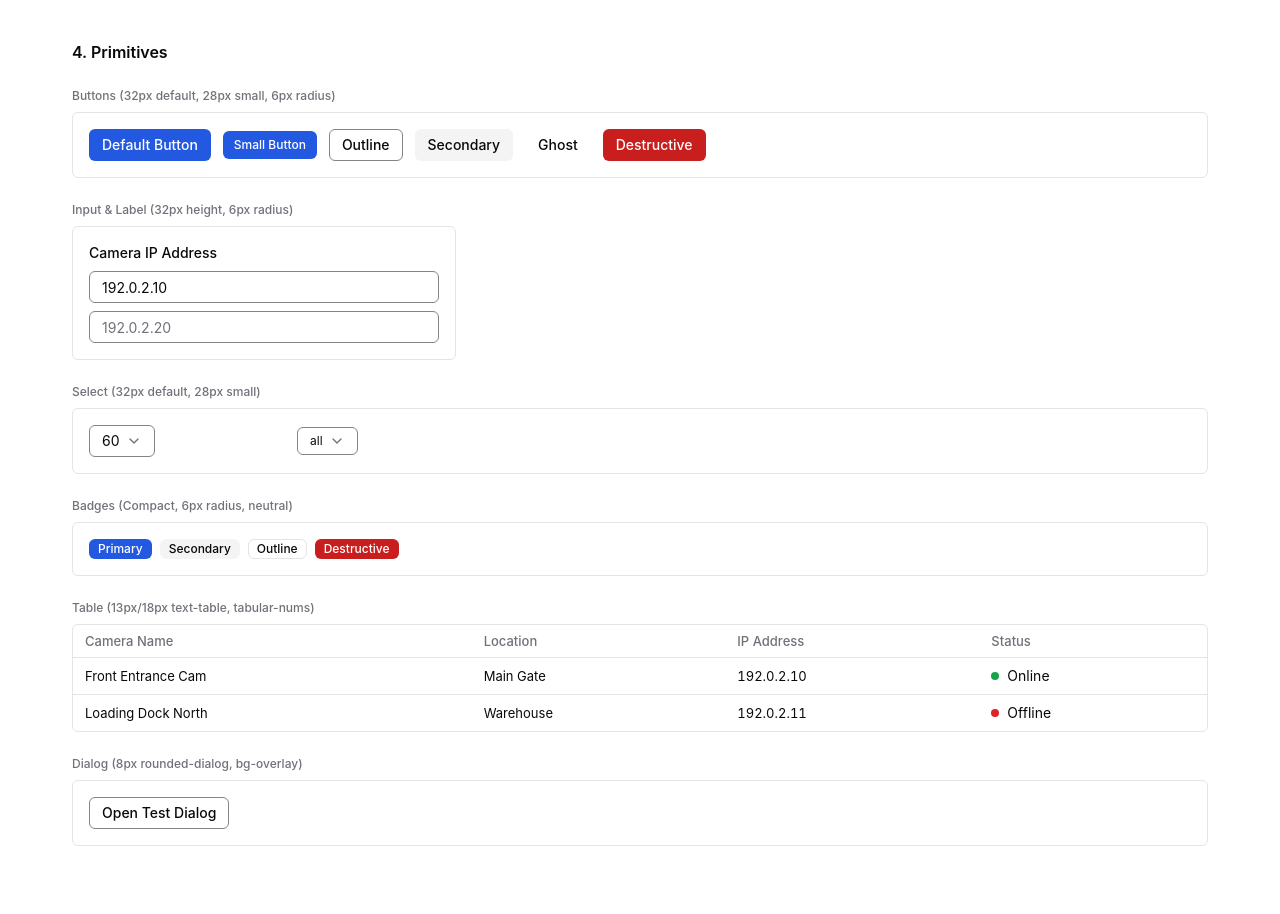
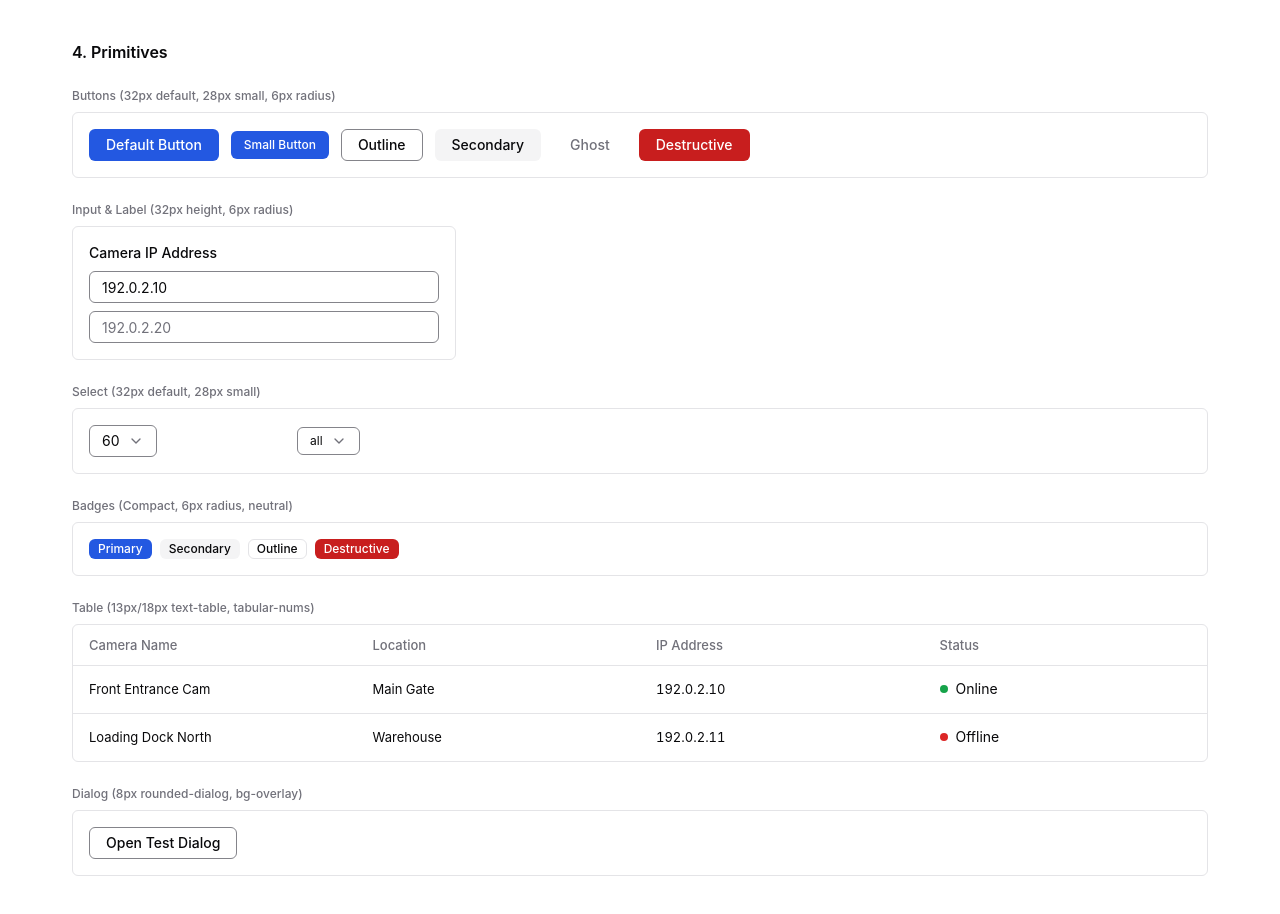
Before and after one commit to richmondsogo/camera-ping, a React (Vite) app in the folder frontend/: page /_design in a window 1280 px wide. Shown: the part 928-1842 px from the top of the page. Built offline with nearby package versions, Linux system fonts and the light colour scheme.

Commit message:
feat(ui): restyle primitives and nav to refined spacing spec

```diff
--- a/frontend/src/components/StatusIndicator.tsx
+++ b/frontend/src/components/StatusIndicator.tsx
@@ -38,7 +38,7 @@ export function StatusIndicator({
   return (
     <span
       className={cn(
-        "inline-flex items-center gap-2 text-sm text-foreground",
+        "inline-flex items-center gap-tight text-sm text-foreground",
         className
       )}
       {...props}
--- a/frontend/src/components/ui/badge.tsx
+++ b/frontend/src/components/ui/badge.tsx
@@ -4,7 +4,7 @@ import { cva, type VariantProps } from "class-variance-authority";
 import { cn } from "@/lib/utils";
 
 const badgeVariants = cva(
-  "inline-flex h-5 w-fit shrink-0 items-center justify-center gap-1 rounded-control border border-transparent px-2 text-xs font-medium whitespace-nowrap transition-colors outline-none focus-visible:ring-2 focus-visible:ring-ring focus-visible:outline-none [&>svg]:pointer-events-none [&>svg]:size-3",
+  "inline-flex h-5 w-fit shrink-0 items-center justify-center gap-1 rounded-control border border-transparent px-tight text-xs font-medium whitespace-nowrap transition-colors outline-none focus-visible:ring-2 focus-visible:ring-ring focus-visible:outline-none [&>svg]:pointer-events-none [&>svg]:size-3",
   {
     variants: {
       variant: {
--- a/frontend/src/components/ui/button.tsx
+++ b/frontend/src/components/ui/button.tsx
@@ -10,14 +10,14 @@ const buttonVariants = cva(
         default: "bg-primary text-primary-foreground hover:opacity-90",
         outline: "border-input bg-background text-foreground hover:bg-muted",
         secondary: "bg-muted text-foreground hover:bg-muted/80",
-        ghost: "hover:bg-muted text-foreground",
+        ghost: "bg-transparent text-muted-foreground hover:bg-muted hover:text-foreground",
         destructive:
           "bg-destructive text-destructive-foreground hover:opacity-90",
         link: "text-primary underline-offset-4 hover:underline",
       },
       size: {
-        default: "h-8 gap-1.5 px-3",
-        sm: "h-7 gap-1 px-2.5 text-xs",
+        default: "h-8 gap-tight px-button-x",
+        sm: "h-7 gap-tight px-control-x text-xs",
         icon: "size-8",
         "icon-sm": "size-7",
       },
--- a/frontend/src/components/ui/dialog.tsx
+++ b/frontend/src/components/ui/dialog.tsx
@@ -50,7 +50,7 @@ function DialogContent({
       <DialogPrimitive.Popup
         data-slot="dialog-content"
         className={cn(
-          "fixed top-1/2 left-1/2 z-50 grid w-full max-w-md -translate-x-1/2 -translate-y-1/2 gap-4 rounded-dialog border border-border bg-popover p-6 text-sm text-popover-foreground duration-100 outline-none data-open:animate-in data-open:fade-in-0 data-open:zoom-in-95 data-closed:animate-out data-closed:fade-out-0 data-closed:zoom-out-95",
+          "fixed top-1/2 left-1/2 z-50 grid w-dialog -translate-x-1/2 -translate-y-1/2 gap-toolbar rounded-dialog border border-border bg-popover p-dialog-pad text-sm text-popover-foreground shadow-none duration-100 outline-none data-open:animate-in data-open:fade-in-0 data-open:zoom-in-95 data-closed:animate-out data-closed:fade-out-0 data-closed:zoom-out-95",
           className
         )}
         {...props}
@@ -62,7 +62,7 @@ function DialogContent({
             render={
               <Button
                 variant="ghost"
-                className="absolute top-4 right-4"
+                className="absolute top-dialog-pad right-dialog-pad"
                 size="icon-sm"
               />
             }
@@ -80,7 +80,7 @@ function DialogHeader({ className, ...props }: React.ComponentProps<"div">) {
   return (
     <div
       data-slot="dialog-header"
-      className={cn("flex flex-col gap-1.5 text-left", className)}
+      className={cn("flex flex-col gap-tight text-left", className)}
       {...props}
     />
   );
@@ -98,7 +98,7 @@ function DialogFooter({
     <div
       data-slot="dialog-footer"
       className={cn(
-        "flex flex-col-reverse gap-2 sm:flex-row sm:justify-end",
+        "flex flex-col-reverse gap-tight sm:flex-row sm:justify-end mt-stack",
         className
       )}
       {...props}
--- a/frontend/src/components/ui/input.tsx
+++ b/frontend/src/components/ui/input.tsx
@@ -8,7 +8,7 @@ function Input({ className, type, ...props }: React.ComponentProps<"input">) {
       type={type}
       data-slot="input"
       className={cn(
-        "h-8 w-full min-w-0 rounded-control border border-input bg-background px-3 py-1 text-sm text-foreground transition-colors placeholder:text-muted-foreground focus-visible:ring-2 focus-visible:ring-ring focus-visible:outline-none disabled:pointer-events-none disabled:cursor-not-allowed disabled:opacity-50",
+        "h-8 w-full min-w-0 rounded-control border border-input bg-background px-control-x py-1 text-sm text-foreground transition-colors placeholder:text-muted-foreground focus-visible:ring-2 focus-visible:ring-ring focus-visible:outline-none disabled:pointer-events-none disabled:cursor-not-allowed disabled:opacity-50",
         className
       )}
       {...props}
--- a/frontend/src/components/ui/select.tsx
+++ b/frontend/src/components/ui/select.tsx
@@ -38,7 +38,7 @@ function SelectTrigger({
       data-slot="select-trigger"
       data-size={size}
       className={cn(
-        "flex w-fit items-center justify-between gap-1.5 rounded-control border border-input bg-background px-3 py-1 text-sm text-foreground whitespace-nowrap transition-colors outline-none select-none focus-visible:ring-2 focus-visible:ring-ring focus-visible:outline-none disabled:cursor-not-allowed disabled:opacity-50 data-placeholder:text-muted-foreground data-[size=default]:h-8 data-[size=sm]:h-7 data-[size=sm]:text-xs [&_svg]:pointer-events-none [&_svg]:shrink-0 [&_svg:not([class*='size-'])]:size-4",
+        "flex w-fit items-center justify-between gap-tight rounded-control border border-input bg-background px-control-x text-sm text-foreground whitespace-nowrap transition-colors outline-none select-none focus-visible:ring-2 focus-visible:ring-ring focus-visible:outline-none disabled:cursor-not-allowed disabled:opacity-50 data-placeholder:text-muted-foreground data-[size=default]:h-8 data-[size=sm]:h-7 data-[size=sm]:text-xs [&_svg]:pointer-events-none [&_svg]:shrink-0 [&_svg:not([class*='size-'])]:size-4",
         className
       )}
       {...props}
@@ -58,9 +58,9 @@ function SelectContent({
   children,
   side = "bottom",
   sideOffset = 4,
-  align = "center",
+  align = "start",
   alignOffset = 0,
-  alignItemWithTrigger = true,
+  alignItemWithTrigger = false,
   ...props
 }: SelectPrimitive.Popup.Props &
   Pick<
@@ -81,13 +81,15 @@ function SelectContent({
           data-slot="select-content"
           data-align-trigger={alignItemWithTrigger}
           className={cn(
-            "relative isolate z-50 max-h-(--available-height) w-(--anchor-width) min-w-36 overflow-x-hidden overflow-y-auto rounded-control border border-border bg-popover text-popover-foreground outline-none",
+            "relative isolate z-50 max-h-(--available-height) w-(--anchor-width) min-w-[var(--anchor-width)] overflow-x-hidden overflow-y-auto rounded-dialog border border-border bg-popover p-popup-pad text-popover-foreground shadow-none outline-none",
             className
           )}
           {...props}
         >
           <SelectScrollUpButton />
-          <SelectPrimitive.List>{children}</SelectPrimitive.List>
+          <SelectPrimitive.List className="flex flex-col gap-item-gap">
+            {children}
+          </SelectPrimitive.List>
           <SelectScrollDownButton />
         </SelectPrimitive.Popup>
       </SelectPrimitive.Positioner>
@@ -102,7 +104,7 @@ function SelectLabel({
   return (
     <SelectPrimitive.GroupLabel
       data-slot="select-label"
-      className={cn("px-2 py-1 text-xs text-muted-foreground", className)}
+      className={cn("px-control-x py-1 text-xs text-muted-foreground", className)}
       {...props}
     />
   );
@@ -117,12 +119,12 @@ function SelectItem({
     <SelectPrimitive.Item
       data-slot="select-item"
       className={cn(
-        "relative flex w-full cursor-default items-center gap-1.5 rounded-control py-1 pr-8 pl-2 text-sm text-foreground outline-none select-none focus:bg-accent focus:text-accent-foreground data-disabled:pointer-events-none data-disabled:opacity-50 [&_svg]:pointer-events-none [&_svg]:shrink-0 [&_svg:not([class*='size-'])]:size-4",
+        "relative flex w-full min-h-8 cursor-default items-center gap-tight rounded-control px-control-x pr-8 text-sm text-foreground outline-none select-none focus:bg-accent focus:text-accent-foreground data-disabled:pointer-events-none data-disabled:opacity-50 [&_svg]:pointer-events-none [&_svg]:shrink-0 [&_svg:not([class*='size-'])]:size-4",
         className
       )}
       {...props}
     >
-      <SelectPrimitive.ItemText className="flex flex-1 shrink-0 gap-2 whitespace-nowrap">
+      <SelectPrimitive.ItemText className="flex flex-1 shrink-0 gap-tight whitespace-nowrap">
         {children}
       </SelectPrimitive.ItemText>
       <SelectPrimitive.ItemIndicator
--- a/frontend/src/components/ui/table.tsx
+++ b/frontend/src/components/ui/table.tsx
@@ -9,7 +9,7 @@ function Table({ className, ...props }: React.ComponentProps<"table">) {
     >
       <table
         data-slot="table"
-        className={cn("w-full caption-bottom text-table", className)}
+        className={cn("w-full table-fixed caption-bottom text-table", className)}
         {...props}
       />
     </div>
@@ -67,7 +67,7 @@ function TableHead({ className, ...props }: React.ComponentProps<"th">) {
     <th
       data-slot="table-head"
       className={cn(
-        "h-8 px-3 text-left align-middle font-medium whitespace-nowrap text-muted-foreground text-table",
+        "h-row-header px-cell-x text-left align-middle font-medium whitespace-nowrap text-muted-foreground text-table",
         className
       )}
       {...props}
@@ -80,7 +80,7 @@ function TableCell({ className, ...props }: React.ComponentProps<"td">) {
     <td
       data-slot="table-cell"
       className={cn(
-        "px-3 py-2 align-middle whitespace-nowrap text-table tabular-nums text-foreground",
+        "h-row-body px-cell-x align-middle text-table text-foreground",
         className
       )}
       {...props}
```
